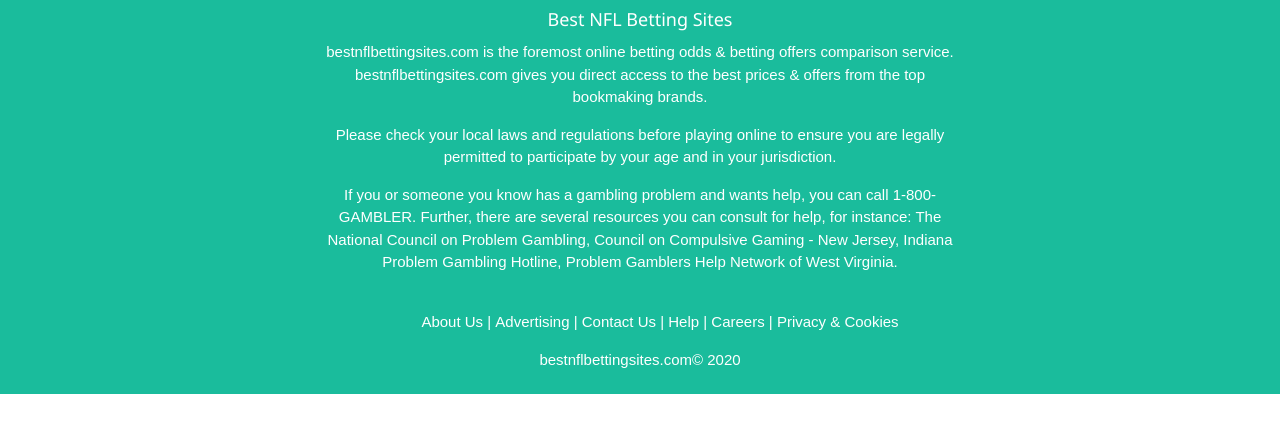
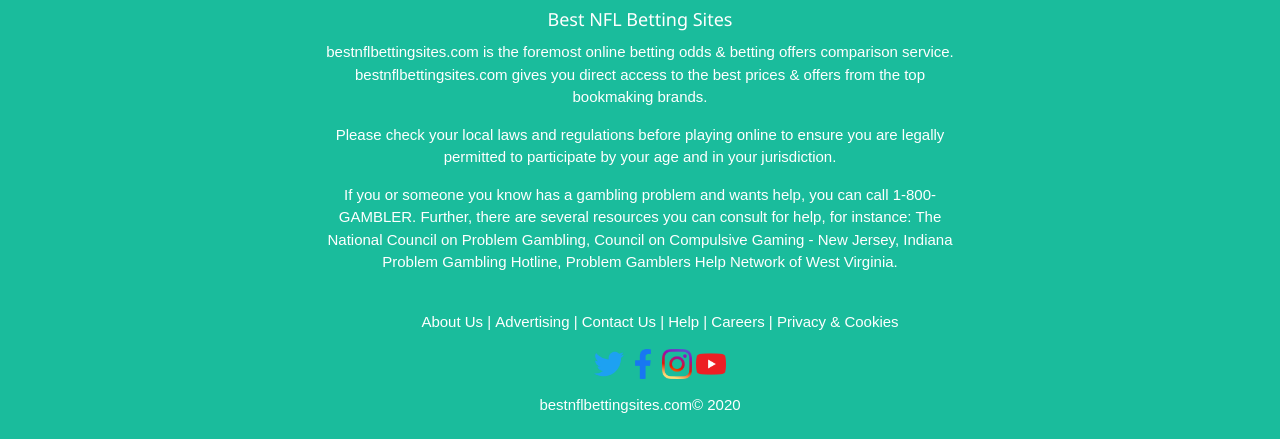
Before and after one commit to tellytext/djangosite, a Django app: page /betfred/ in a window 1280 px wide. Shown: the part 1223-1662 px from the top of the page. Before the commit the page ends 1617 px from the top, so only its background shows below. Run offline with Django 3.2, Linux system fonts and the light colour scheme; data comes from the database, SQL or seed files in the repository; some libraries are stand-ins or nearby versions.

Commit message:
updated social buttons

```diff
--- a/nickssite/main/templates/main/base.html
+++ b/nickssite/main/templates/main/base.html
@@ -135,6 +135,7 @@
 			  background-color: #1abc9c;
 			  color: white;
 			  text-align: center;
+			  text-decoration: none;
 			}
 		#myBtn {
 			  display: none; /* Hidden by default */
@@ -157,14 +158,20 @@
 			}
 		#footer-list ul{
 		  list-style: none;
+		  text-decoration: none;
 		}
 		#footer-list li{
 		  display: inline;
+		  text-decoration: none;
+		}
+		#footer-list a{
+		  display: inline;
+		  text-decoration: none;
 		}
 	</style>
 </head>
 <body>
-	<button onclick="topFunction()" id="myBtn" title="Go to top">Top</button>
+	<button onclick="topFunction()" id="myBtn" title="Go to top"><i class='fas fa-arrow-up' style='color:white'></i></button>
 	<nav class="navbar navbar-expand-md navbar-light" style="max-width:100%; margin:auto;">
 	  <a class="navbar-brand" style="font-family:HiraginoSans-W6; text-align:center;" href="/"><b>Best NFL </br> Betting Sites</a></b>
 	  <button class="navbar-toggler" type="button" data-toggle="collapse" data-target="#collapsibleNavbar">
@@ -270,7 +277,31 @@
 					        <li><a href="#!">Privacy & Cookies</a></li>
 					      </ul>
 					    </div>
-					<p>  bestnflbettingsites.com© 2020</p>
+					    <div id="footer-list">
+					    	<ul>
+					    	  <li>
+					    	  	<a href="#!">
+						          <img src="{% static "/static/images/twitter.png" %}" style='height: 5%; width: 5%;' alt="twitter"">
+						        </a>
+						      </li>
+							  <li>
+					    	  	<a href="#!">
+						          <img src="{% static "/static/images/facebook.png" %}" style='height: 5%; width: 5%;' alt="Facebook"">
+						        </a>
+						      </li>
+						      <li>
+					    	  	<a href="#!">
+						          <img src="{% static "/static/images/insta.png" %}" style='height: 5%; width: 5%;' alt="Instagram"">
+						        </a>
+						      </li>
+						      <li>
+					    	  	<a href="#!">
+						          <img src="{% static "/static/images/youtube.png" %}" style='height: 5%; width: 5%;' alt="YouTube"">
+						        </a>
+						      </li>
+					    	</ul>
+					    </div>
+					<p>bestnflbettingsites.com© 2020</p>
 				</div>
 		</div>
 	</footer>
--- a/nickssite/nickssite/settings.py
+++ b/nickssite/nickssite/settings.py
@@ -25,7 +25,7 @@ SECRET_KEY = 'qxo4fqaj9y^qwh4p^wtuo#ldtc^9=cu!8-@zy9zo-b+pi)(^z*'
 # SECURITY WARNING: don't run with debug turned on in production!
 DEBUG = True
 
-ALLOWED_HOSTS = ['0.0.0.0', '192.168.1.253', '127.0.0.1', '192.168.0.7', '192.168.0.33']
+ALLOWED_HOSTS = ['0.0.0.0', '192.168.1.253', '127.0.0.1', '192.168.0.7', '192.168.0.33', 'https://npotts.pythonanywhere.com/']
 
 TINYMCE_DEFAULT_CONFIG = {
     'height': 360,
```
Also changed, not shown: nickssite/main/static/images/facebook.png (added), nickssite/main/static/images/insta.png (added), nickssite/main/static/images/twitter.png (added), nickssite/main/static/images/youtube.png (added).
